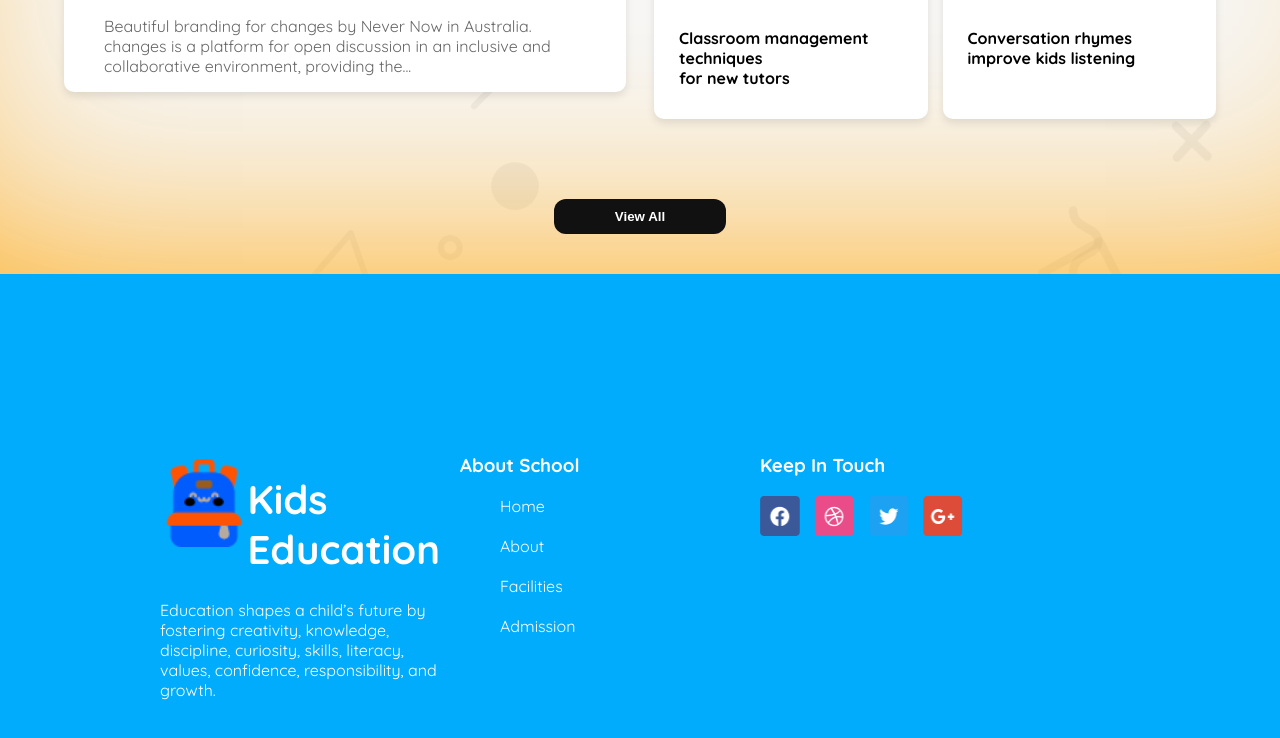
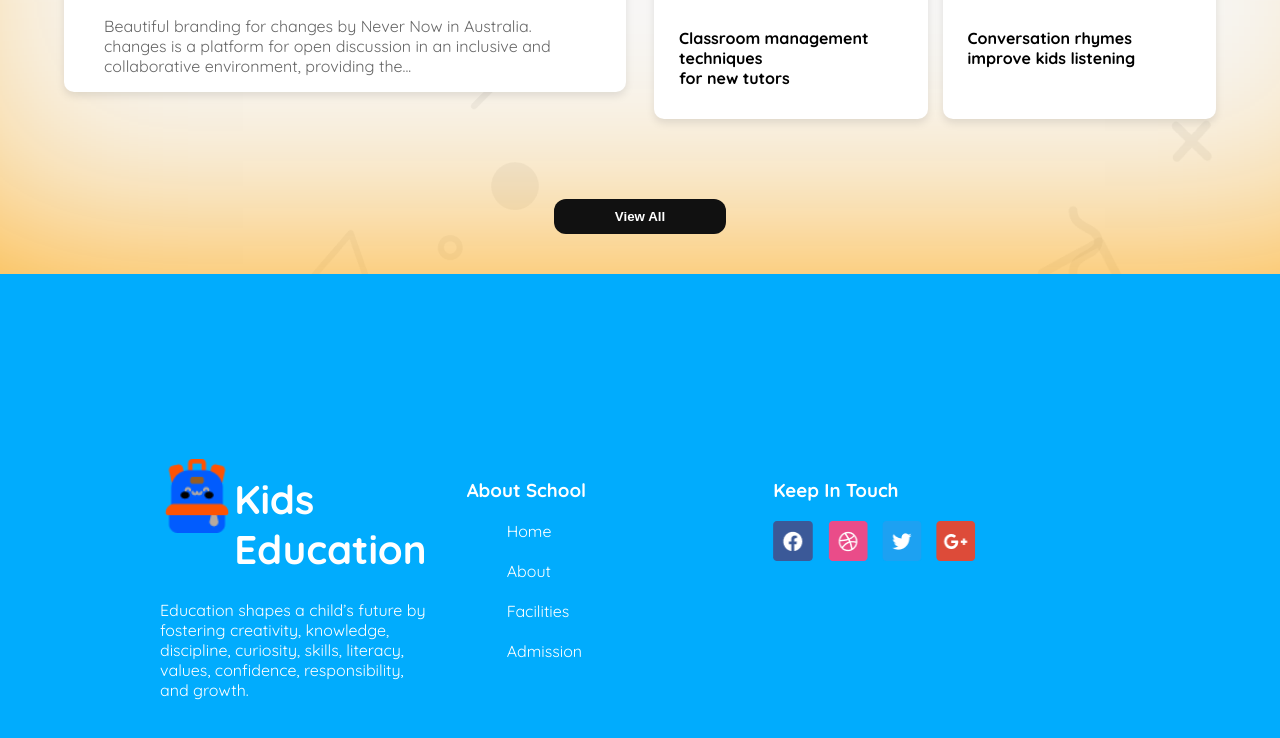
Before and after one commit to Shohan407/Assignment2-school-repo, a plain HTML site: page index.html in a window 1280 px wide. Shown: the part 2584-3322 px from the top of the page. Drawn offline with Linux system fonts and the light colour scheme.

Commit message:
added the resolve problem

```diff
--- a/index.css
+++ b/index.css
@@ -320,6 +320,10 @@ footer {
 .footer-item {
      width: 300px;
   }
+.footer-item2 {
+    padding-top: 25px;
+    margin-left: 20px;
+ }
 .footer-logo {
     width: 100%;
     height: 100%;
@@ -438,4 +442,6 @@ footer {
         flex-direction: column;
         align-items: center;
       }
-}
+
+
+    }
--- a/index.html
+++ b/index.html
@@ -49,8 +49,8 @@
                    <div class="standard-card display-flex card1">
                     <div>
                         <img src="assets/kinder.png" alt="food-img" class="standard-img">
-                    <h4 class="standard-subtitle">Kinder (3-6) Years</h4>
-                    <p class="standard-discription">Cum sociis natoque penatibus et magnis
+                       <h4 class="standard-subtitle">Kinder (3-6) Years</h4>
+                       <p class="standard-discription">Cum sociis natoque penatibus et magnis
                         dis parturient montes, nascetur ridiculus
                         mu sdis parturient</p>
                     <a href="" class="standard-btn text-btn1">Read More</a>
@@ -67,8 +67,8 @@
                    <div class="standard-card display-flex card3">
                     <div>
                         <img src="assets/middle.png" alt="accosorise-item" class="standard-img">
-                    <h4 class="standard-subtitle">Middle (10-16) Years</h4>
-                    <p class="standard-discription">Cum sociis natoque penatibus et magnis
+                       <h4 class="standard-subtitle">Middle (10-16) Years</h4>
+                       <p class="standard-discription">Cum sociis natoque penatibus et magnis
                         dis parturient montes, nascetur ridiculus
                         mu sdis parturient</p>
                     <a href="" class="standard-btn text-btn3">Read More</a>
@@ -154,7 +154,7 @@
                             Education shapes a child’s future by fostering creativity, knowledge, discipline, curiosity, skills, literacy, values, confidence, responsibility, and growth.</p>
                     </div>
 
-                    <div class="footer-item">
+                    <div class="footer-item footer-item2">
                         <h3 class="footer-title-2">About School</h3>
                         <ul class="footer-links">
                           <li><a href="">Home</a></li>
@@ -164,7 +164,7 @@
                         </ul>
                       </div>
 
-                      <div class="footer-item">
+                      <div class="footer-item footer-item2">
                         <h3 class="footer-title-3">Keep In Touch</h3>
                         <div class="footer-socials">
                           <a href="#"><img src="assets/fb.png" alt="Facebook"></a>
```
